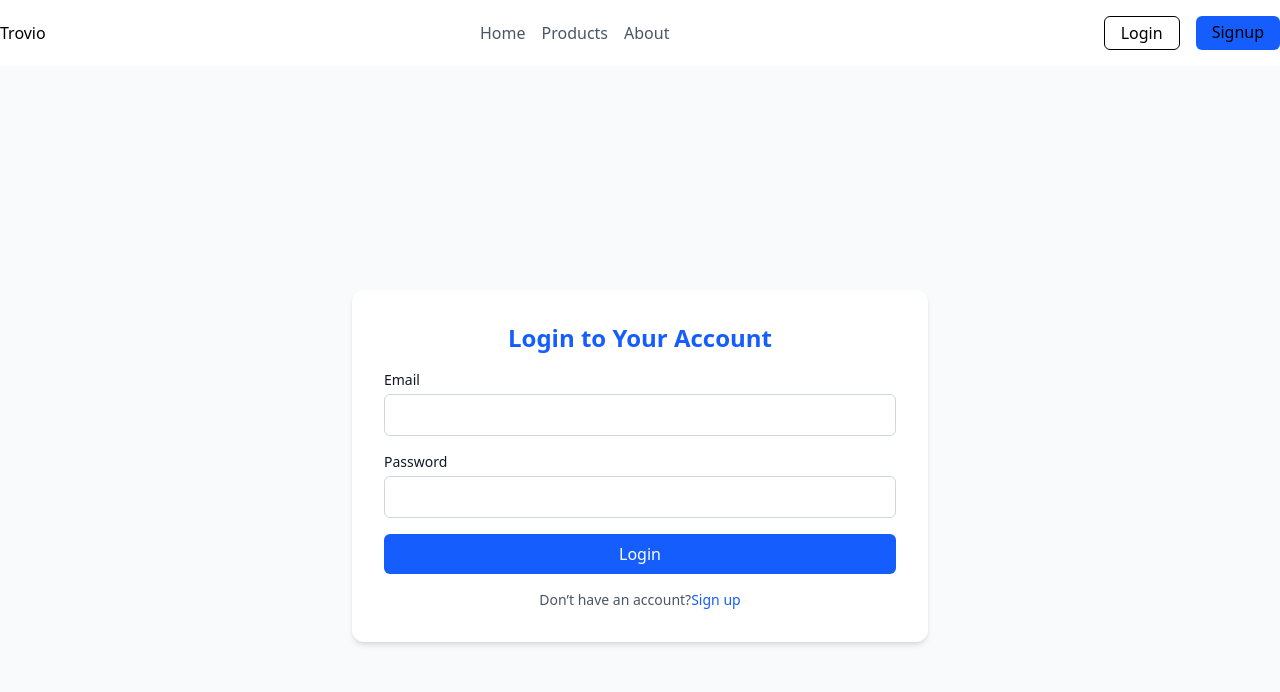
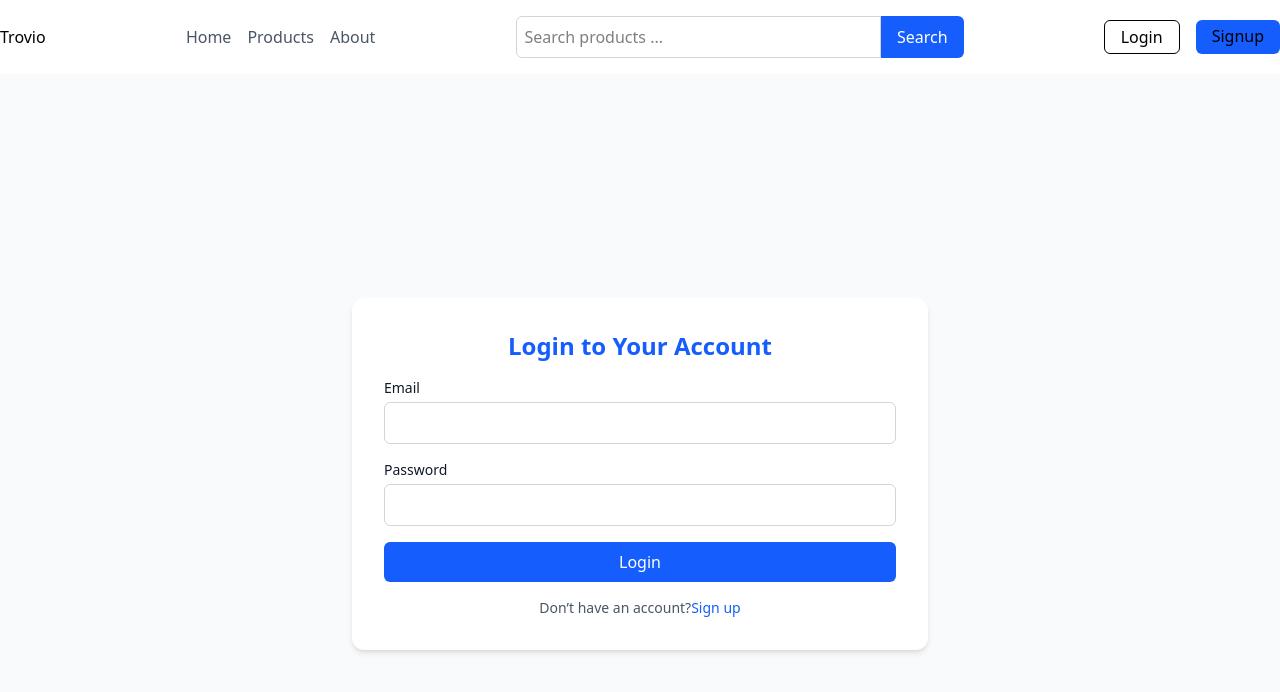
Before and after one commit to Joshuakibwage/trovio, a Next.js app: page /login in a window 1280 px wide. Shown: the top 692 px of the page. Built offline with nearby package versions, Linux system fonts and the light colour scheme; no server answers.

Commit message:
feat: add search bar component

```diff
--- a/components/ui/Navbar.tsx
+++ b/components/ui/Navbar.tsx
@@ -1,8 +1,7 @@
 "use client";
-
-
 import Link from "next/link";
 import { usePathname } from "next/navigation";
+import SearchBar from "@/components/ui/SearchBar";
 
 
 const Navbar = () => {
@@ -39,6 +38,8 @@ const Navbar = () => {
           </Link>
         </div>
 
+        <SearchBar />
+
         <div className="flex gap-4">
           <Link href="/login" className="border-1 px-4 py-1 rounded-md ">
             Login
--- /dev/null
+++ b/components/ui/SearchBar.tsx
@@ -0,0 +1,37 @@
+"use client";
+import { useState } from "react";
+import { useProductStore } from "@/store/productStore";
+
+
+const SearchBar = () => {
+
+    const [query, setQuery] = useState("");
+    const { searchProducts } = useProductStore();
+
+    const handleSubmit = (e: React.FormEvent) => {
+        e.preventDefault();
+        searchProducts(query);
+    }
+
+    return (
+        <form onSubmit={handleSubmit} className="flex w-full max-w-md">
+            <input
+                type="text"
+                placeholder="Search products ..."
+                value={query}
+                onChange={(e) => setQuery(e.target.value)}
+                className="flex-1 border border-gray-300 p-2 rounded-l-md focus:outline-none"
+            />
+
+            <button
+                type="submit"
+                className="bg-blue-600 text-white px-4 rounded-r-md hover:bg-blue-700"
+            >
+                Search
+            </button>
+        </form>
+    )
+}
+
+
+export default SearchBar;
--- a/store/productStore.ts
+++ b/store/productStore.ts
@@ -1,7 +1,7 @@
 
 import { create } from "zustand";
-import apiClient from "@/lib/apiClient";
-import { API_ENDPOINTS } from "@/lib/apiEndpoints";
+// import apiClient from "@/lib/apiClient";
+// import { API_ENDPOINTS } from "@/lib/apiEndpoints";
 
 interface Product {
     id: number;
```
